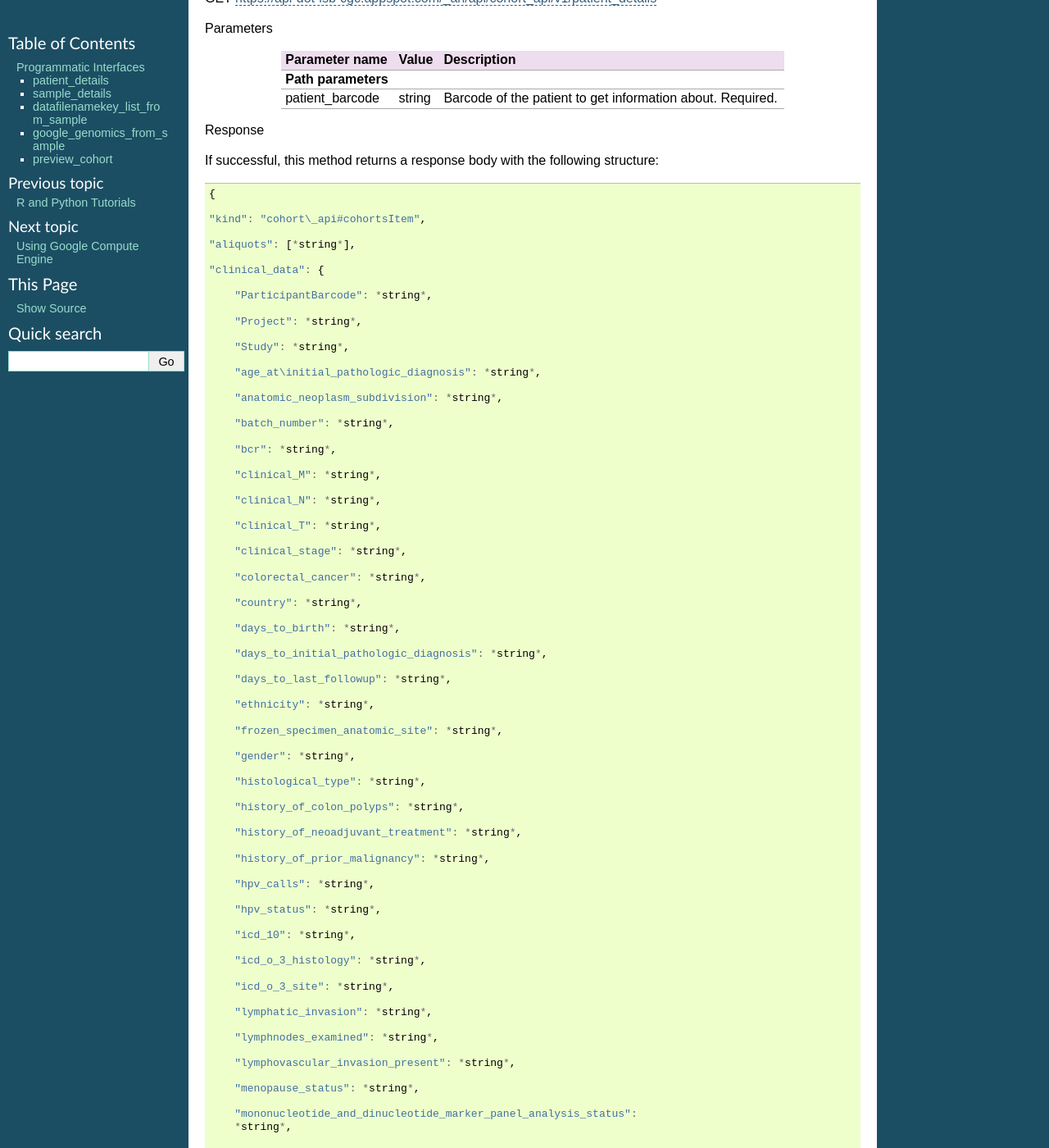
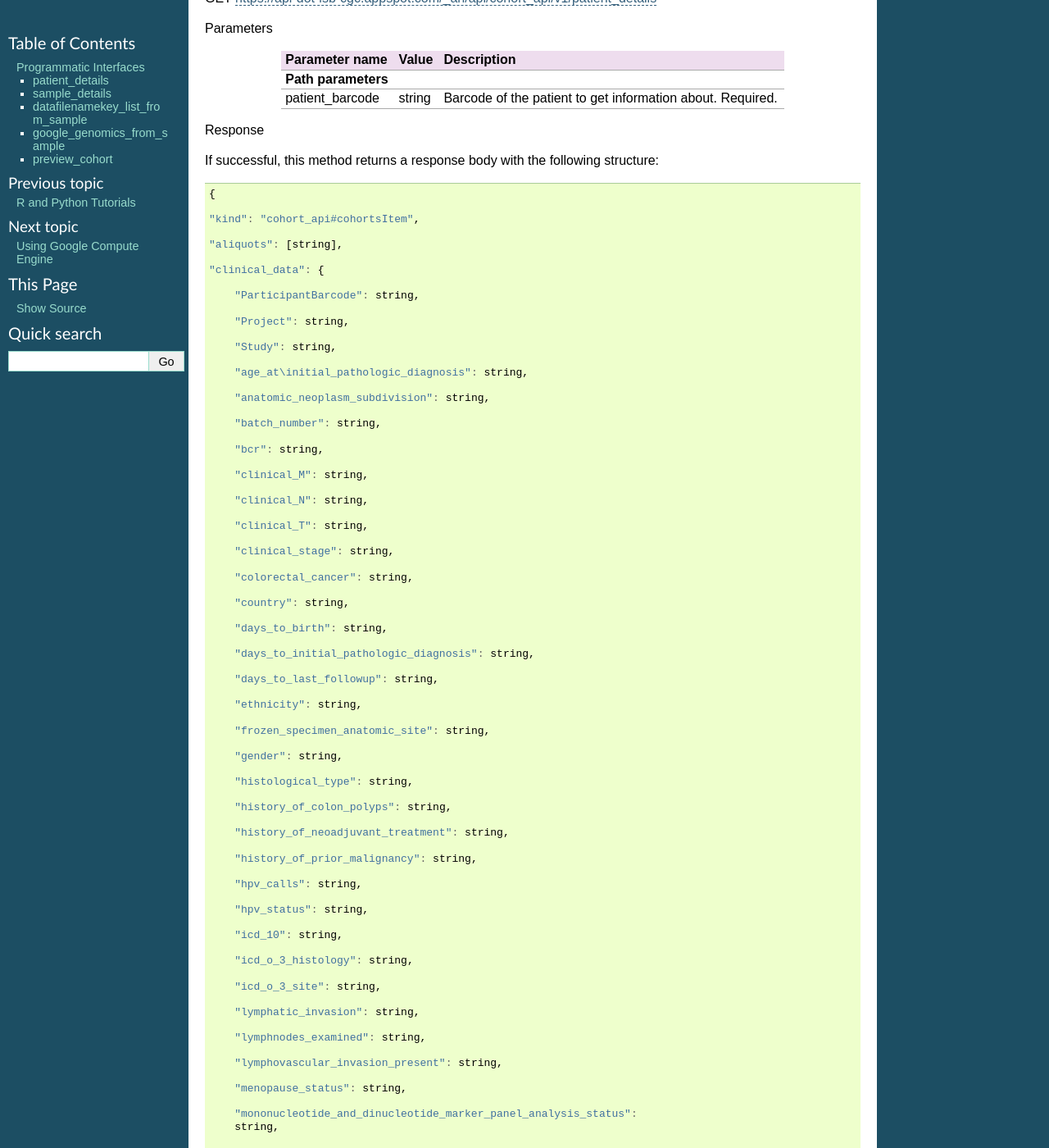
Before and after one commit to isb-cgc/readthedocs, a Sphinx documentation site: the page built from docs/source/sections/progapi/Programmatic-API.rst, in a window 1280 px wide and 1400 px high, scrolled down 716 px. Shown: the whole window at 82% size. Built offline with Sphinx 7.4.7, drawn with Linux system fonts in a browser that asks for light colours; some of the changed text lies outside the part shown.

Commit message:
no * within block literal

```diff
--- a/docs/source/sections/progapi/Programmatic-API.rst
+++ b/docs/source/sections/progapi/Programmatic-API.rst
@@ -57,122 +57,122 @@ structure:
 
 	{
 
-	"kind": "cohort\_api#cohortsItem",
+	"kind": "cohort_api#cohortsItem",
 
-	"aliquots": [*string*],
+	"aliquots": [string],
 
 	"clinical_data": {
 
-	    "ParticipantBarcode": *string*,
+	    "ParticipantBarcode": string,
 
-	    "Project": *string*,
+	    "Project": string,
 
-	    "Study": *string*,
+	    "Study": string,
 
-	    "age_at\initial_pathologic_diagnosis": *string*,
+	    "age_at\initial_pathologic_diagnosis": string,
 
-	    "anatomic_neoplasm_subdivision": *string*,
+	    "anatomic_neoplasm_subdivision": string,
 
-	    "batch_number": *string*,
+	    "batch_number": string,
 
-	    "bcr": *string*,
+	    "bcr": string,
 
-	    "clinical_M": *string*,
+	    "clinical_M": string,
 
-	    "clinical_N": *string*,
+	    "clinical_N": string,
 
-	    "clinical_T": *string*,
+	    "clinical_T": string,
 
-	    "clinical_stage": *string*,
+	    "clinical_stage": string,
 
-	    "colorectal_cancer": *string*,
+	    "colorectal_cancer": string,
 
-	    "country": *string*,
+	    "country": string,
 
-	    "days_to_birth": *string*,
+	    "days_to_birth": string,
 
-	    "days_to_initial_pathologic_diagnosis": *string*,
+	    "days_to_initial_pathologic_diagnosis": string,
 
-	    "days_to_last_followup": *string*,
+	    "days_to_last_followup": string,
 
-	    "ethnicity": *string*,
+	    "ethnicity": string,
 
-	    "frozen_specimen_anatomic_site": *string*,
+	    "frozen_specimen_anatomic_site": string,
 
-	    "gender": *string*,
+	    "gender": string,
 
-	    "histological_type": *string*,
+	    "histological_type": string,
 
-	    "history_of_colon_polyps": *string*,
+	    "history_of_colon_polyps": string,
 
-	    "history_of_neoadjuvant_treatment": *string*,
+	    "history_of_neoadjuvant_treatment": string,
 
-	    "history_of_prior_malignancy": *string*,
+	    "history_of_prior_malignancy": string,
 
-	    "hpv_calls": *string*,
+	    "hpv_calls": string,
 
-	    "hpv_status": *string*,
+	    "hpv_status": string,
 
-	    "icd_10": *string*,
+	    "icd_10": string,
 
-	    "icd_o_3_histology": *string*,
+	    "icd_o_3_histology": string,
 
-	    "icd_o_3_site": *string*,
+	    "icd_o_3_site": string,
 
-	    "lymphatic_invasion": *string*,
+	    "lymphatic_invasion": string,
 
-	    "lymphnodes_examined": *string*,
+	    "lymphnodes_examined": string,
 
-	    "lymphovascular_invasion_present": *string*,
+	    "lymphovascular_invasion_present": string,
 
-	    "menopause_status": *string*,
+	    "menopause_status": string,
 
 	    "mononucleotide_and_dinucleotide_marker_panel_analysis_status":
-	    *string*,
+	    string,
 
-	    "mononucleotide_marker_panel_analysis_status": *string*,
+	    "mononucleotide_marker_panel_analysis_status": string,
 
-	    "neoplasm_histologic_grade": *string*,,
+	    "neoplasm_histologic_grade": string,,
 
-	    "new_tumor_event_after_initial_treatment": *string*,
+	    "new_tumor_event_after_initial_treatment": string,
 
-	    "number_of_lymphnodes_examined": *string*,
+	    "number_of_lymphnodes_examined": string,
 
-	    "number_of_lymphnodes_positive_by_he": *string*,
+	    "number_of_lymphnodes_positive_by_he": string,
 
-	    "pathologic_M": *string*,
+	    "pathologic_M": string,
 
-	    "pathologic_N": *string*,
+	    "pathologic_N": string,
 
-	    "pathologic_T": *string*,
+	    "pathologic_T": string,
 
-	    "pathologic_stage": *string*,
+	    "pathologic_stage": string,
 
-	    "person_neoplasm_cancer_status": *string*,
+	    "person_neoplasm_cancer_status": string,
 
-	    "pregnancies": *string*,
+	    "pregnancies": string,
 
-	    "primary_neoplasm_melanoma_dx": *string*,
+	    "primary_neoplasm_melanoma_dx": string,
 
-	    "primary_therapy_outcome_success": *string*,
+	    "primary_therapy_outcome_success": string,
 
-	    "prior_dx": *string*,
+	    "prior_dx": string,
 
-	    "race": *string*,
+	    "race": string,
 
-	    "residual_tumor": *string*,
+	    "residual_tumor": string,
 
-	    "tobacco_smoking_history": *string*,
+	    "tobacco_smoking_history": string,
 
-	    "tumor_tissue_site": *string*,
+	    "tumor_tissue_site": string,
 
-	    "tumor_type": *string*,
+	    "tumor_type": string,
 
-	    "vital_status": *string*,
+	    "vital_status": string,
 
-	    "weiss_venous_invasion": *string*,
+	    "weiss_venous_invasion": string,
 
-	    "year_of_initial_pathologic_diagnosis": *string*
+	    "year_of_initial_pathologic_diagnosis": string
 
 	},
 
```
